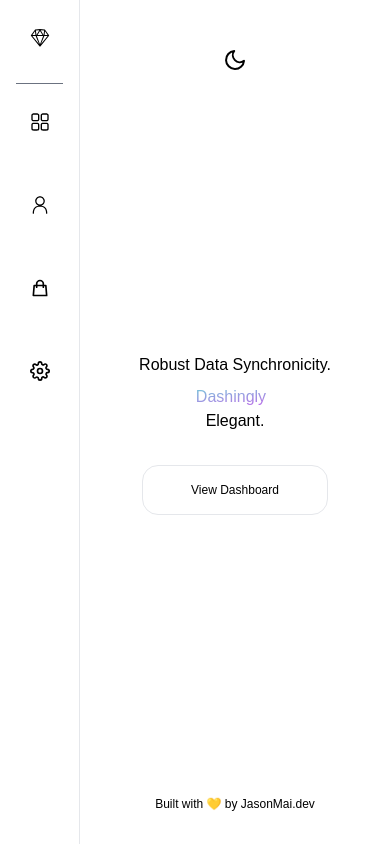
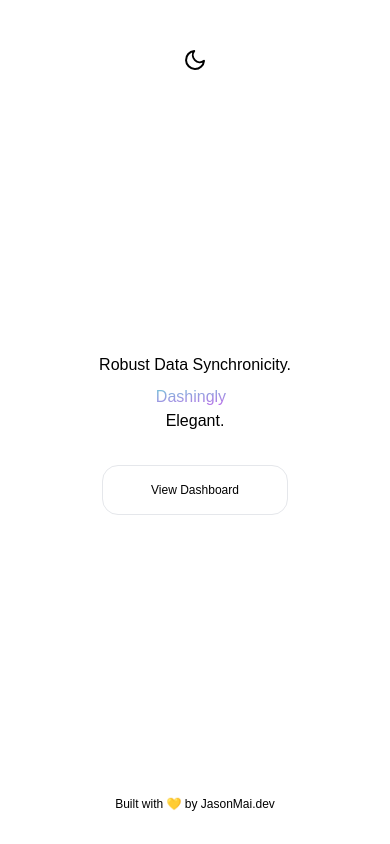
Before and after one commit to jasonmaidev/dashingly, a Next.js app: page / in a window 390 px wide. Built offline with nearby package versions, Linux system fonts and the light colour scheme.

Commit message:
remove sidebar from mobile

```diff
--- a/components/Sidebar.jsx
+++ b/components/Sidebar.jsx
@@ -8,10 +8,10 @@ import { FiSettings } from 'react-icons/fi';
 const Sidebar = ({ children }) => {
   return (
     <div className='flex'>
-      <div className='fixed w-20 h-screen p-4  border-r-[1px] flex flex-col justify-between'>
+      <div className='hidden fixed w-20 h-screen p-4 border-r-[1px] sm:flex flex-col justify-between'>
         <div className='flex flex-col items-center'>
           <Link href='/'>
-            <div className='  p-3 rounded-lg inline-block'>
+            <div className='p-3 rounded-lg inline-block'>
               <RxSketchLogo size={20} />
             </div>
           </Link>
@@ -38,7 +38,7 @@ const Sidebar = ({ children }) => {
           </Link>
         </div>
       </div>
-      <main className='ml-20 w-full'>{children}</main>
+      <main className='sm:ml-20 w-full'>{children}</main>
     </div>
   );
 };
```
